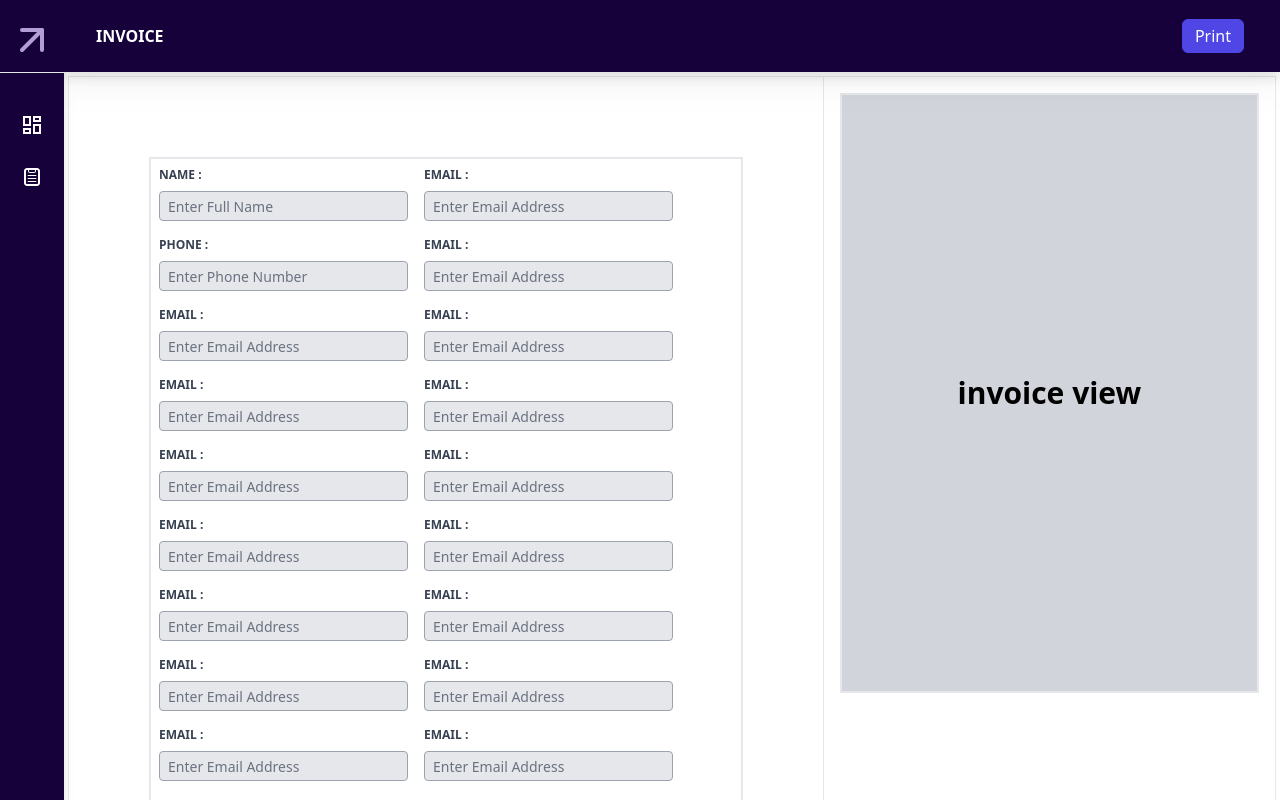
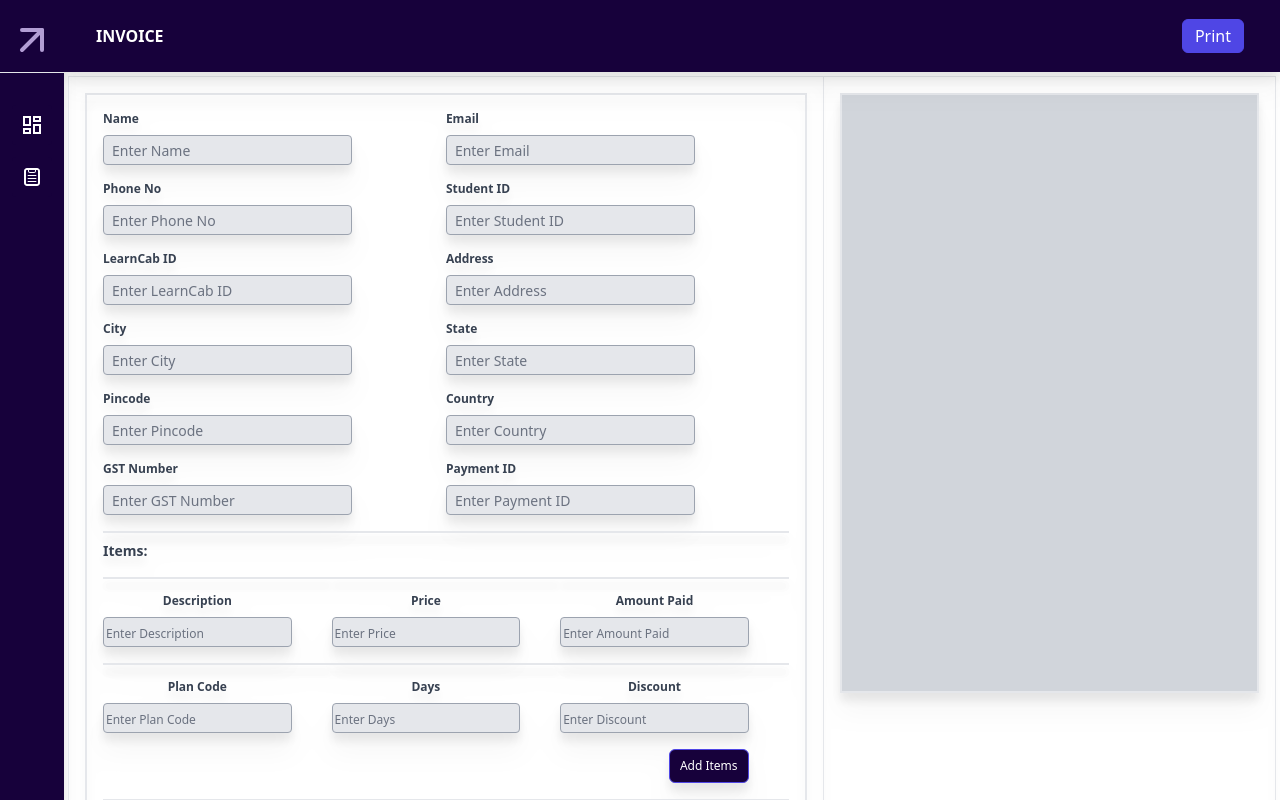
Before and after one commit to SandeepMS07/invoice-creater-nextjs-telewindcss, a Next.js app: page /Invoice in a window 1280 px wide. Built offline with nearby package versions, Linux system fonts and the light colour scheme.

Commit message:
added dynamically adding multiple inputs to web page

```diff
--- a/components/Layout.js
+++ b/components/Layout.js
@@ -52,7 +52,7 @@ const Layout = ({ children }) => {
           </nav>
         </aside>
 
-        <main className="flex-1 overflow-hidden  h-screen">{children}</main>
+        <main className="flex-1 overflow-auto  h-screen">{children}</main>
       </div>
     </div>
   );
--- /dev/null
+++ b/components/details/ItemlistDetails.js
@@ -0,0 +1,46 @@
+const ItemlistDetails = [
+  {
+    type: "text",
+    placeholder: "Enter Description",
+    name: "description",
+    id: "description",
+    title: "Description",
+  },
+  {
+    type: "text",
+    placeholder: "Enter Price",
+    name: "price",
+    id: "price",
+    title: "Price",
+  },
+  {
+    type: "text",
+    placeholder: "Enter Amount Paid",
+    name: "amountPaid",
+    id: "amountPaid",
+    title: "Amount Paid",
+  },
+  {
+    type: "text",
+    placeholder: "Enter Plan Code",
+    name: "planCode",
+    id: "planCode",
+    title: "Plan Code",
+  },
+  {
+    type: "text",
+    placeholder: "Enter Days",
+    name: "Days",
+    id: "Days",
+    title: "Days",
+  },
+  {
+    type: "text",
+    placeholder: "Enter Discount",
+    name: "discount",
+    id: "discount",
+    title: "Discount",
+  },
+];
+
+export default ItemlistDetails;
--- /dev/null
+++ b/components/details/inputDetails.js
@@ -0,0 +1,88 @@
+const inputDetails = [
+  {
+    type: "text",
+    placeholder: "Enter Name",
+    name: "name",
+    id: "name",
+    title: "Name",
+  },
+  {
+    type: "email",
+    placeholder: "Enter Email",
+    name: "email",
+    id: "email",
+    title: "Email",
+  },
+  {
+    type: "number",
+    placeholder: "Enter Phone No",
+    name: "phone",
+    id: "phone",
+    title: "Phone No",
+  },
+  {
+    type: "text",
+    placeholder: "Enter Student ID",
+    name: "studentId",
+    id: "studentId",
+    title: "Student ID",
+  },
+  {
+    type: "text",
+    placeholder: "Enter LearnCab ID",
+    name: "learncabId",
+    id: "learncabId",
+    title: "LearnCab ID",
+  },
+  {
+    type: "text",
+    placeholder: "Enter Address",
+    name: "address",
+    id: "address",
+    title: "Address",
+  },
+  {
+    type: "text",
+    placeholder: "Enter City",
+    name: "city",
+    id: "city",
+    title: "City",
+  },
+  {
+    type: "text",
+    placeholder: "Enter State",
+    name: "state",
+    id: "state",
+    title: "State",
+  },
+  {
+    type: "text",
+    placeholder: "Enter Pincode",
+    name: "pincode",
+    id: "pincode",
+    title: "Pincode",
+  },
+  {
+    type: "text",
+    placeholder: "Enter Country",
+    name: "country",
+    id: "country",
+    title: "Country",
+  },
+  {
+    type: "text",
+    placeholder: "Enter GST Number",
+    name: "gstNo",
+    id: "gstNo",
+    title: "GST Number",
+  },
+  {
+    type: "text",
+    placeholder: "Enter Payment ID",
+    name: "paymentId",
+    id: "paymentId",
+    title: "Payment ID",
+  },
+];
+
+export default inputDetails;
--- a/pages/Invoice.jsx
+++ b/pages/Invoice.jsx
@@ -1,85 +1,220 @@
 import React, { useState } from "react";
-import details from "./details";
+import inputDetails from "../components/details/inputDetails";
+import ItemlistDetails from "../components/details/ItemlistDetails";
 
 const Invoice = () => {
   const [values, setValues] = useState({
     name: "",
+    email: "",
+    phone: "",
+    studentId: "",
+    learncabId: "",
+    address: "",
+    city: "",
+    state: "",
+    pincode: "",
+    country: "",
+    gstNo: "",
+    paymentId: "",
   });
+  const [itemList, setItemList] = useState([
+    {
+      description: "",
+      price: "",
+      amountPaid: "",
+      planCode: "",
+      Days: "",
+      discount: "",
+    },
+  ]);
   const handleSubmit = async (e) => {
     e.preventDefault();
-    console.log(values);
-
-    // const name = e.target.name.value;
-    // const res = await fetch("/api/form", {
-    //   body: JSON.stringify({
-    //     name: name,
-    //   }),
-    //   headers: {
-    //     "Content-Type": "application/json",
-    //   },
-    //   method: "POST",
-    // });
-    // const result = await res.json();
-    // alert(`Is this your full name: ${result.name}`);
+    // alert(values);
+    console.log(values, itemList);
+    setValues([
+      {
+        name: "",
+        email: "",
+        phone: "",
+        studentId: "",
+        learncabId: "",
+        address: "",
+        city: "",
+        state: "",
+        pincode: "",
+        country: "",
+        gstNo: "",
+        paymentId: "",
+      },
+    ]);
+    setItemList([
+      {
+        description: "",
+        price: "",
+        amountPaid: "",
+        planCode: "",
+        Days: "",
+        discount: "",
+      },
+    ]);
   };
 
   const handleChange = (e) => {
-    setValues({ ...setValues, [e.target.name]: e.target.value });
+    setValues({ ...values, [e.target.name]: e.target.value });
   };
+
+  const handleItemChange = (e, index) => {
+    const { name, value } = e.target;
+    const list = [...itemList];
+    list[index][name] = value;
+    setItemList(list);
+  };
+
+  const handleaddclick = () => {
+    setItemList([
+      ...itemList,
+      {
+        description: "",
+        price: "",
+        amountPaid: "",
+        planCode: "",
+        Days: "",
+        discount: "",
+      },
+    ]);
+  };
+  const handleremove = (index) => {
+    const list = [...itemList];
+    list.splice(index, 1);
+    setItemList(list);
+  };
+
   return (
     <div className="">
-      <header className="bg-darkViolet sticky top-0 h-[72px] flex  justify-between items-center drop-shadow-xl ">
-        <p className="md:ml-8 mr-8 text-white font-semibold uppercase">
-          Invoice
-        </p>
+      {/* <h1>{JSON.stringify(values)}</h1> */}
+      <header className="bg-darkViolet sticky top-0 h-[72px] flex  justify-between items-center drop-shadow-xl z-50">
+        <p className="ml-8 mr-8 text-white font-semibold uppercase">Invoice</p>
         <button className="px-3 py-1 mr-9 hover:bg-indigo-500 hover:text-white">
           Print
         </button>
       </header>
-      <div className="container">
-        <div className="grid md:grid-cols-8 divide-x m-1 border-[1px] ">
+
+      <div className="grid md:grid-cols-8 divide-x m-1 border-[1px] drop-shadow-xl ">
         {/* invoice form */}
         <div className="md:col-span-5">
           <div className="">
             <form
               action=""
-                className="flex flex-wrap border-2 m-20 "
+              className="flex flex-col justify-center items-center border-2 md:border-2 m-8 md:m-4 p-4"
               onSubmit={handleSubmit}
             >
-                {/* <input type="text" className=" "/> */}
-                {details.map((inp, ind) => {
+              <div className="grid md:grid-cols-2 lg:grid-cols-3 grid-cols-1 w-full">
+                {inputDetails.map((inp, ind) => {
                   return (
-                    <div key={ind} className="md:m-2 ">
+                    <div key={ind} className="md:mr-10">
                       <label
                         htmlFor=""
-                        className="block text-gray-700 text-xs font-bold mb-2 uppercase"
+                        className="block text-gray-700 text-xs font-bold mb-2"
                       >
-                        {inp.name} :
+                        {inp.title}
                       </label>
                       <input
                         type={inp.type}
+                        name={inp.name}
+                        id={inp.id}
                         placeholder={inp.placeholder}
                         onChange={handleChange}
-                        className="block bg-gray-200 border-[1px] px-6 md:px-2 py-[2px] rounded outline-none border-gray-400 placeholder:text-sm placeholder:font-[400] focus:border-none focus:outline-none"
+                        className="block bg-gray-200 border-[1px] px-7 md:px-2 py-[2px] mb-4 rounded outline-none border-gray-400 placeholder:text-sm placeholder:font-[400] focus:border-none focus:outline-none"
                       />
                     </div>
                   );
                 })}
+              </div>
+              <div className=" border-[1px] w-full bg-gray-200 border-gray-200 inline-block mb-2 drop-shadow-xl"></div>
 
+              {/* items */}
+              <div className="flex flex-col w-full">
+                <label
+                  htmlFor=""
+                  className="block text-gray-700 text-sm font-bold"
+                >
+                  Items:
+                </label>
+                {itemList.map((x, i) => {
+                  return (
+                    <div key={i}>
+                      <div className="grid md:grid-cols-3">
+                        {ItemlistDetails.map((inp, ind) => {
+                          return (
+                            <div key={ind}>
+                              <div className=" border-[1px] w-full mt-4 bg-gray-200 border-gray-200 inline-block mb-2 drop-shadow-xl"></div>
+
+                              <div className={`mr-10`}>
+                                <label
+                                  htmlFor=""
+                                  className="text-gray-700 text-xs font-bold mb-2 flex md:justify-center items-center"
+                                >
+                                  {inp.title}
+                                </label>
+                                <input
+                                  type={inp.type}
+                                  className="border-[1px] outline-none w-full p-[2px] rounded  bg-gray-200 border-gray-400 placeholder:text-xs placeholder:font-[400] focus:border-none focus:outline-none"
+                                  name={inp.name}
+                                  id={inp.id}
+                                  placeholder={inp.placeholder}
+                                  onChange={(e) => handleItemChange(e, i)}
+                                />
+                              </div>
+                            </div>
+                          );
+                        })}
+                      </div>
+                      <div className="flex justify-end items-center mr-6">
+                        {itemList.length !== 1 && (
+                          <button
+                            className="m-4 w-20 py-2 text-xs bg-red-600 hover:bg-red-500 border-red-500 hover:text-white"
+                            onClick={() => handleremove(i)}
+                          >
+                            Delete
+                          </button>
+                        )}
+                        {itemList.length - 1 === i && (
+                          <button
+                            className="m-4 w-20 py-2 text-xs bg-darkViolet hover:bg-blue-800 hover:text-white"
+                            onClick={handleaddclick}
+                          >
+                            Add Items
+                          </button>
+                        )}
+                      </div>
+                    </div>
+                  );
+                })}
+              </div>
+
+              <div className=" border-[1px] w-full bg-gray-200 border-gray-200 inline-block"></div>
+
+              <div className="flex flex-row">
                 <button
                   type="submit"
-                  className="m-4 px-6 bg-darkViolet hover:bg-blue-800 hover:text-white"
+                  className="m-4 w-20 py-1 text-center bg-darkViolet hover:bg-blue-800 hover:text-white"
                 >
                   Submit
                 </button>
+                <button
+                  type="reset"
+                  className="m-4 w-20 py-1 text-center bg-darkViolet hover:bg-blue-800 hover:text-white"
+                >
+                  Reset
+                </button>
+              </div>
             </form>
           </div>
         </div>
         {/* invoice review */}
         <div className="col-span-3">
           <div className="flex flex-col items-center justify-center min-h-[600px] border-2 m-4 bg-gray-300">
-              <p className="text-3xl font-semibold">invoice view</p>
-            </div>
+
           </div>
         </div>
       </div>
--- a/pages/details.js
+++ /dev/null
@@ -1,120 +0,0 @@
-
-const details = [
-  {
-    type: "text",
-    placeholder: "Enter Full Name",
-    name: "name",
-    id: "name",
-  },
-  {
-    type: "email",
-    placeholder: "Enter Email Address",
-    name: "email",
-    id: "email",
-  },
-  {
-    type: "number",
-    placeholder: "Enter Phone Number",
-    name: "phone",
-    id: "phone",
-  },
-  {
-    type: "email",
-    placeholder: "Enter Email Address",
-    name: "email",
-    id: "email",
-  },
-  {
-    type: "email",
-    placeholder: "Enter Email Address",
-    name: "email",
-    id: "email",
-  },
-  {
-    type: "email",
-    placeholder: "Enter Email Address",
-    name: "email",
-    id: "email",
-  },
-  {
-    type: "email",
-    placeholder: "Enter Email Address",
-    name: "email",
-    id: "email",
-  },
-  {
-    type: "email",
-    placeholder: "Enter Email Address",
-    name: "email",
-    id: "email",
-  },
-  {
-    type: "email",
-    placeholder: "Enter Email Address",
-    name: "email",
-    id: "email",
-  },
-  {
-    type: "email",
-    placeholder: "Enter Email Address",
-    name: "email",
-    id: "email",
-  },
-  {
-    type: "email",
-    placeholder: "Enter Email Address",
-    name: "email",
-    id: "email",
-  },
-  {
-    type: "email",
-    placeholder: "Enter Email Address",
-    name: "email",
-    id: "email",
-  },
-  {
-    type: "email",
-    placeholder: "Enter Email Address",
-    name: "email",
-    id: "email",
-  },
-  {
-    type: "email",
-    placeholder: "Enter Email Address",
-    name: "email",
-    id: "email",
-  },
-  {
-    type: "email",
-    placeholder: "Enter Email Address",
-    name: "email",
-    id: "email",
-  },
-  {
-    type: "email",
-    placeholder: "Enter Email Address",
-    name: "email",
-    id: "email",
-  },
-  {
-    type: "email",
-    placeholder: "Enter Email Address",
-    name: "email",
-    id: "email",
-  },
-  {
-    type: "email",
-    placeholder: "Enter Email Address",
-    name: "email",
-    id: "email",
-  },
-  {
-    type: "email",
-    placeholder: "Enter Email Address",
-    name: "email",
-    id: "email",
-  },
-
-];
-
-export default details;
```
Also changed, not shown: tailwind.config.js (+10 -0 lines). Lines whose indentation alone changed are shown as unchanged.
